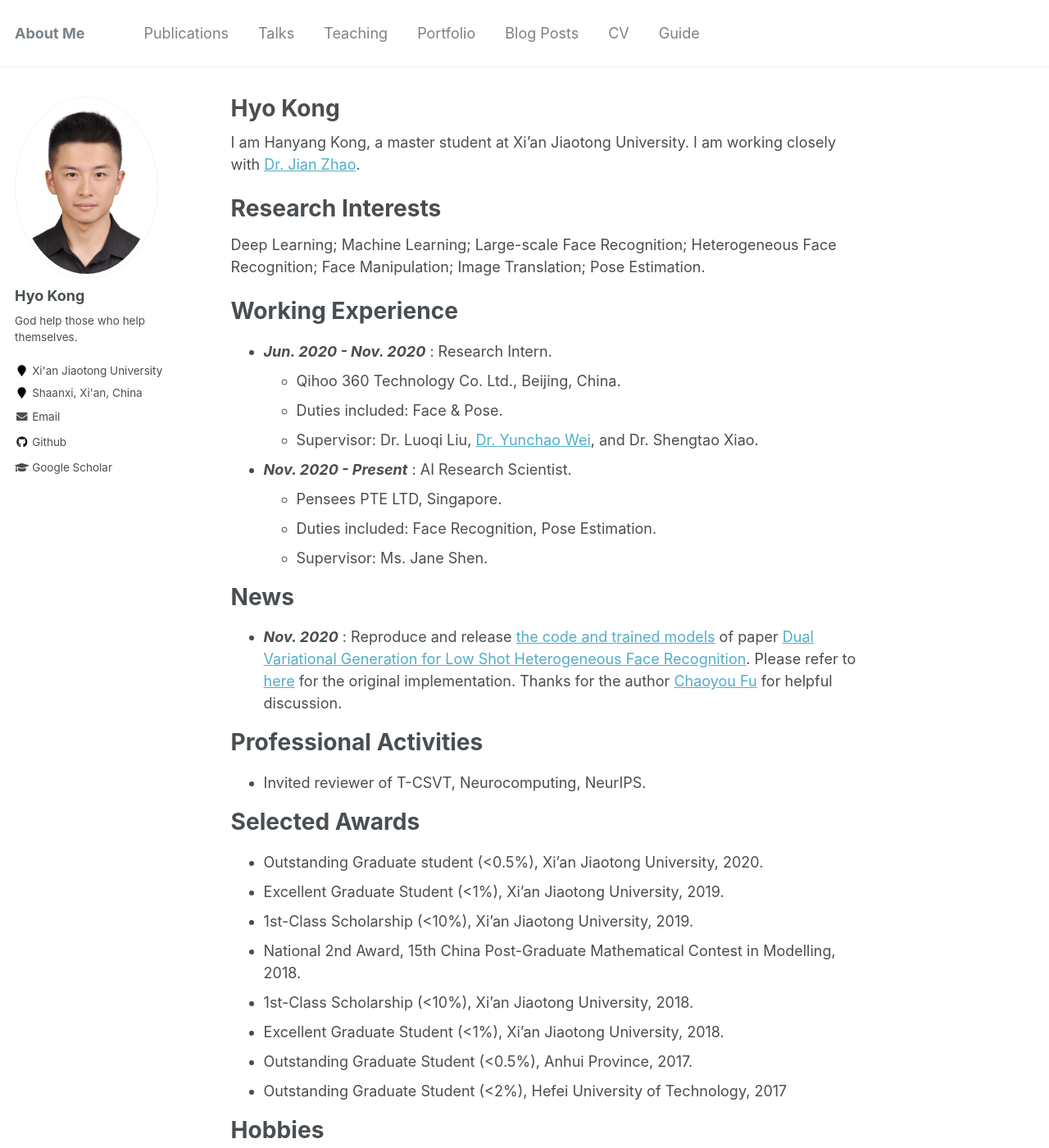
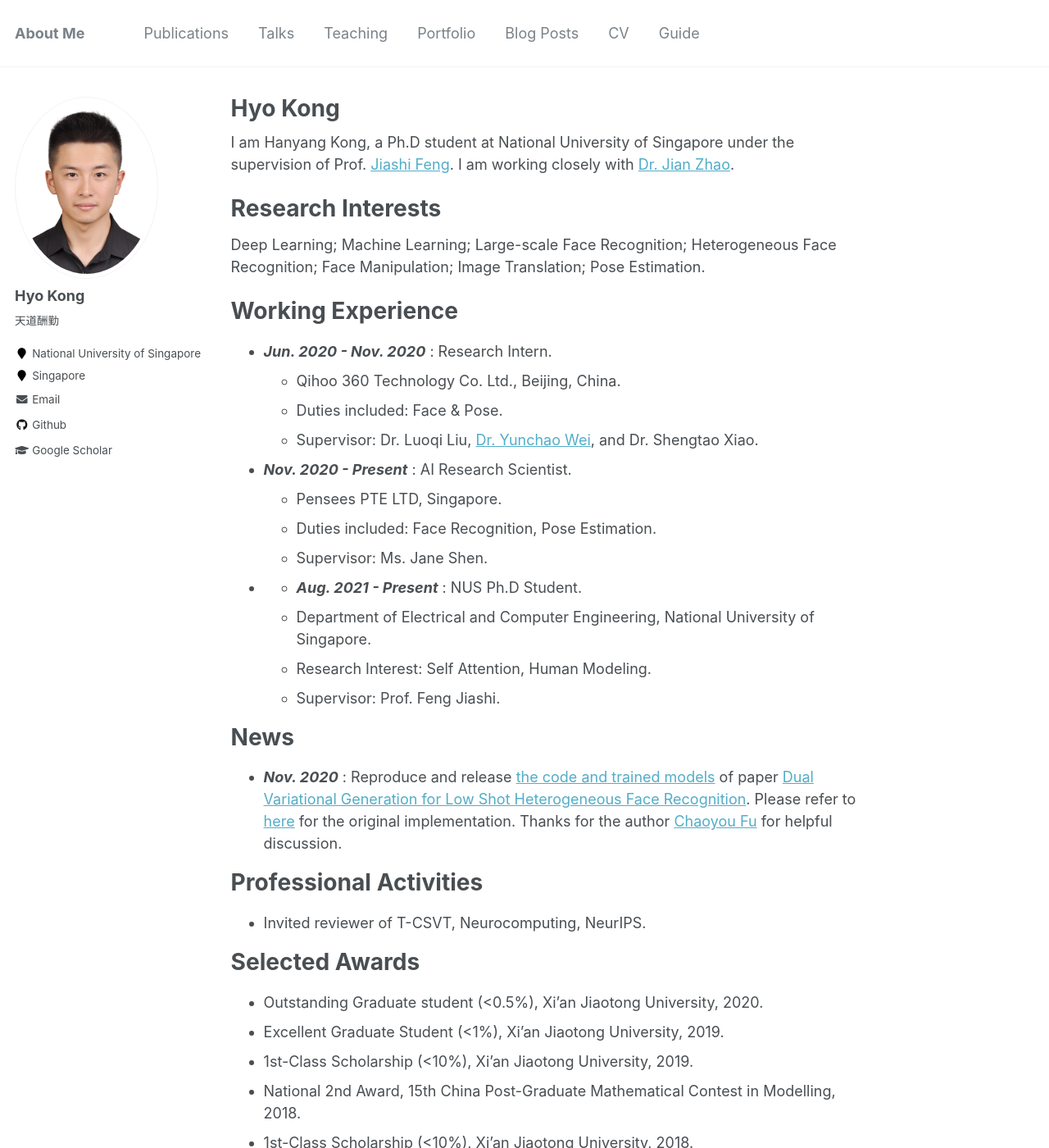
Before and after one commit to HyoKong/HyoKong.github.io, a Jekyll site: the page built from _pages/about.md, in a window 1280 px wide and 1400 px high. Shown: the whole window at 82% size. Built offline with Jekyll 4.4.1, drawn with Linux system fonts in a browser that asks for light colours.

Commit message:
update config

```diff
--- a/_config.yml
+++ b/_config.yml
@@ -10,7 +10,7 @@ locale                   : "en-US"
 title                    : "About Me"
 title_separator          : "-"
 name                     : &name "Hyo Kong"
-description              : &description "God help those who help themselves."
+description              : &description "天道酬勤"
 url                      : "https://HyoKong.github.io" # the base hostname & protocol for your site e.g. "https://mmistakes.github.io"
 baseurl                  : "" # the subpath of your site, e.g. "/blog"
 repository               : "HyoKong/HyoKong.github.io"
@@ -82,9 +82,9 @@ analytics:
 author:
   name             : "Hyo Kong"
   avatar           : "DSC_29750.jpg"
-  bio              : "God help those who help themselves."
-  location         : "Xi'an Jiaotong University"
-  employer         : "Shaanxi, Xi'an, China"
+  bio              : "天道酬勤"
+  location         : "National University of Singapore"
+  employer         : "Singapore"
   pubmed           :
   googlescholar    : "https://scholar.google.com/citations?hl=en&user=8LPMzX0AAAAJ"
   email            : "hyokong(at)stu(dot)xjtu(dot)edu(dot)cn"
--- a/_pages/about.md
+++ b/_pages/about.md
@@ -8,7 +8,7 @@ redirect_from:
   - /about.html
 ---
 
-I am Hanyang Kong, a master student at Xi'an Jiaotong University. I am working closely with [Dr. Jian Zhao](https://zhaoj9014.github.io/).
+I am Hanyang Kong, a Ph.D student at National University of Singapore under the supervision of Prof. [Jiashi Feng](https://sites.google.com/site/jshfeng/). I am working closely with [Dr. Jian Zhao](https://zhaoj9014.github.io/).
 
 <!-- This is the front page of a website that is powered by the [academicpages template](https://github.com/academicpages/academicpages.github.io) and hosted on GitHub pages. [GitHub pages](https://pages.github.com) is a free service in which websites are built and hosted from code and data stored in a GitHub repository, automatically updating when a new commit is made to the respository. This template was forked from the [Minimal Mistakes Jekyll Theme](https://mmistakes.github.io/minimal-mistakes/) created by Michael Rose, and then extended to support the kinds of content that academics have: publications, talks, teaching, a portfolio, blog posts, and a dynamically-generated CV. You can fork [this repository](https://github.com/academicpages/academicpages.github.io) right now, modify the configuration and markdown files, add your own PDFs and other content, and have your own site for free, with no ads! An older version of this template powers my own personal website at [stuartgeiger.com](http://stuartgeiger.com), which uses [this Github repository](https://github.com/staeiou/staeiou.github.io). -->
 
@@ -26,6 +26,10 @@ Working Experience
   * Pensees PTE LTD, Singapore.
   * Duties included: Face Recognition, Pose Estimation.
   * Supervisor: Ms. Jane Shen.
+* * ***Aug. 2021 - Present*** : NUS Ph.D Student.
+  * Department of Electrical and Computer Engineering, National University of Singapore.
+  * Research Interest: Self Attention, Human Modeling.
+  * Supervisor: Prof. Feng Jiashi.
 
 News
 ======
```
